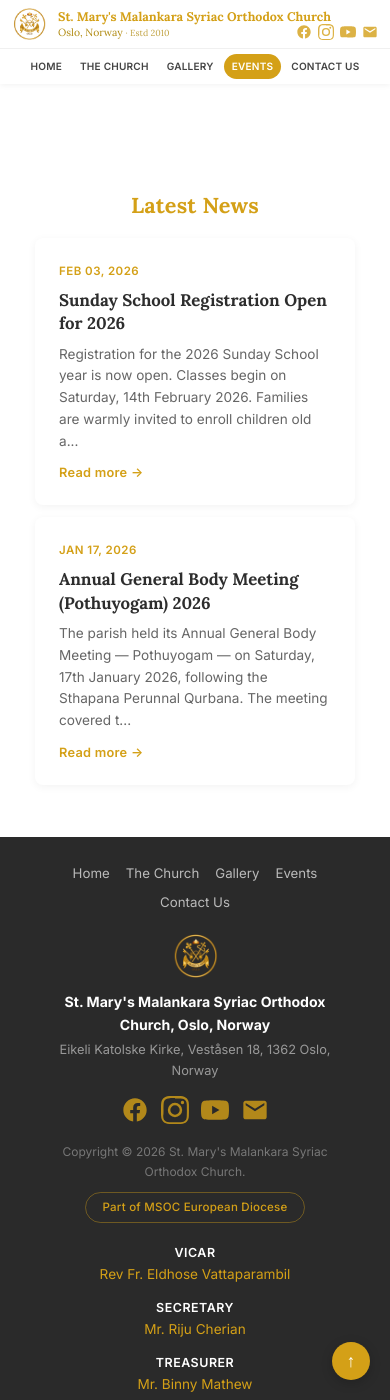
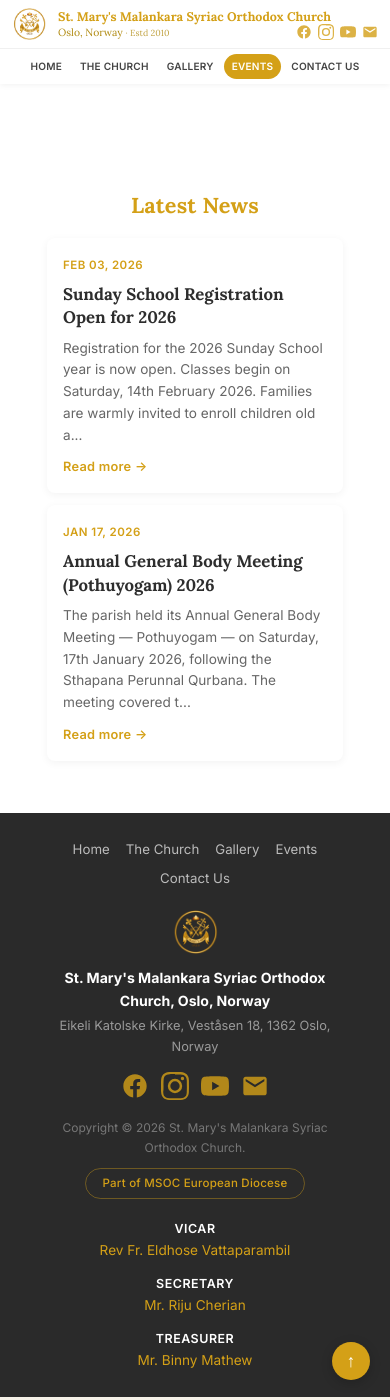
Before and after one commit to stmaryschurchnorway/stmaryschurchnorway.github.io, a Jekyll site: the page built from events.md, in a window 390 px wide and 1400 px high, scrolled down 618 px. Built offline with Jekyll 4.4.1, drawn with Linux system fonts in a browser that asks for light colours.

Commit message:
fix: add mobile padding to news list to prevent date alignment issues

```diff
--- a/assets/css/style.css
+++ b/assets/css/style.css
@@ -1206,6 +1206,8 @@ img { max-width: 100%; height: auto; display: block; }
   .daily-quote blockquote { font-size: 0.95rem; }
   .news-grid { grid-template-columns: 1fr; gap: 14px; }
   .news-card { padding: 20px; }
+  .news-list { padding: 0 15px; }
+  .news-list-item { padding: 16px 18px; }
   .calendar-wrap iframe { min-height: 380px; }
   .footer-inner { grid-template-columns: 1fr; text-align: center; gap: 20px; }
   .footer-logo { flex-direction: column; }
@@ -1238,6 +1240,8 @@ img { max-width: 100%; height: auto; display: block; }
   .vicar-photo-wrap img { height: 100%; }
   .calendar-wrap iframe { min-height: 320px; }
   .back-to-top { bottom: 20px; right: 20px; width: 38px; height: 38px; font-size: 1.1rem; }
+  .news-list { padding: 0 12px; }
+  .news-list-item { padding: 14px 16px; }
 }
 
 /* === Upcoming Events === */
```
